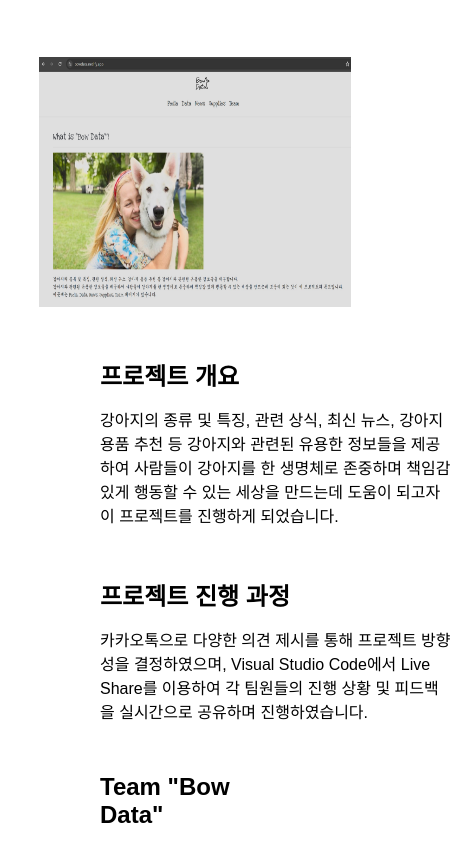
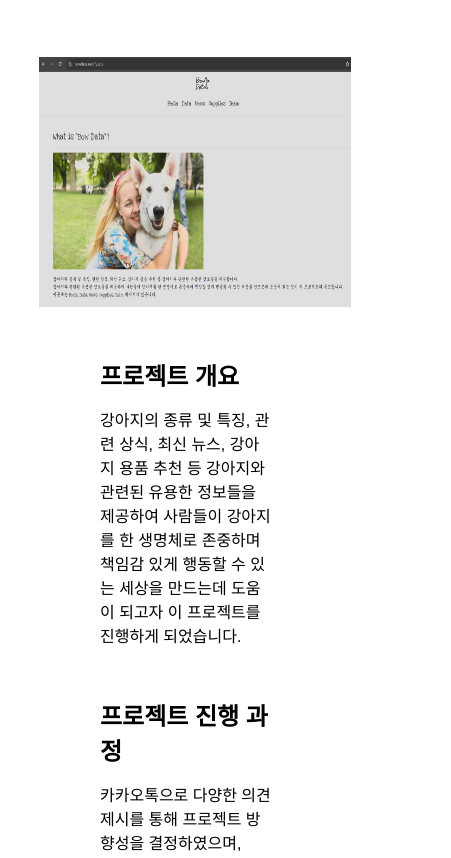
Before and after one commit to hybinn/Portfolio, a website: page team.html in a window 390 px wide. Shown: the part 191-1049 px from the top of the page, 451 px wide, since content can reach past the window. Drawn offline with Linux system fonts and the light colour scheme.

Commit message:
Update team-style.css

```diff
--- a/css/team-style.css
+++ b/css/team-style.css
@@ -271,9 +271,9 @@ footer {
     height: 250px;
     width: 80%;
   }
-  #su {
+  #su h2, p{
     width: 90%;
-    text-align:left;
+
   }
   .card {
     flex: 1 0 100%; /* 한 줄에 하나씩 배치되도록 변경 */
```
